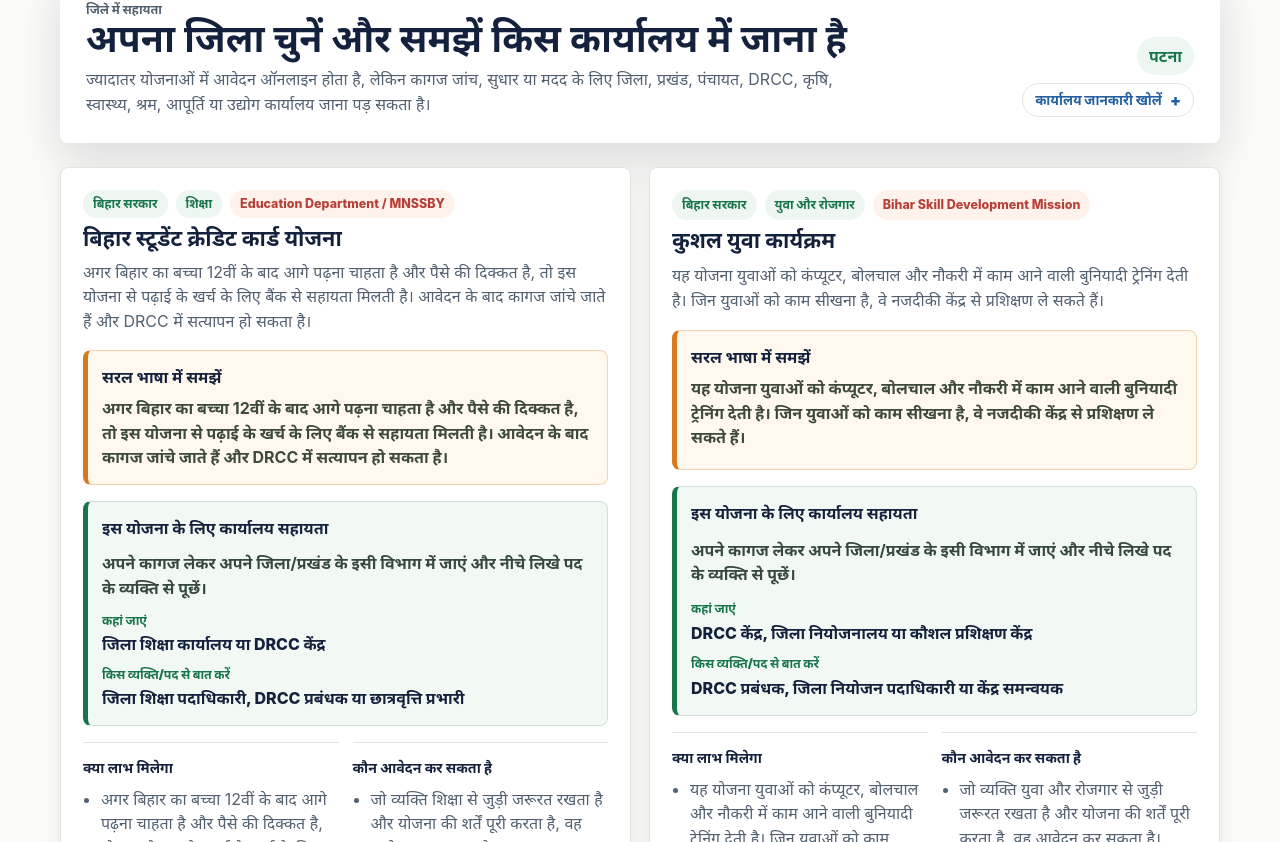
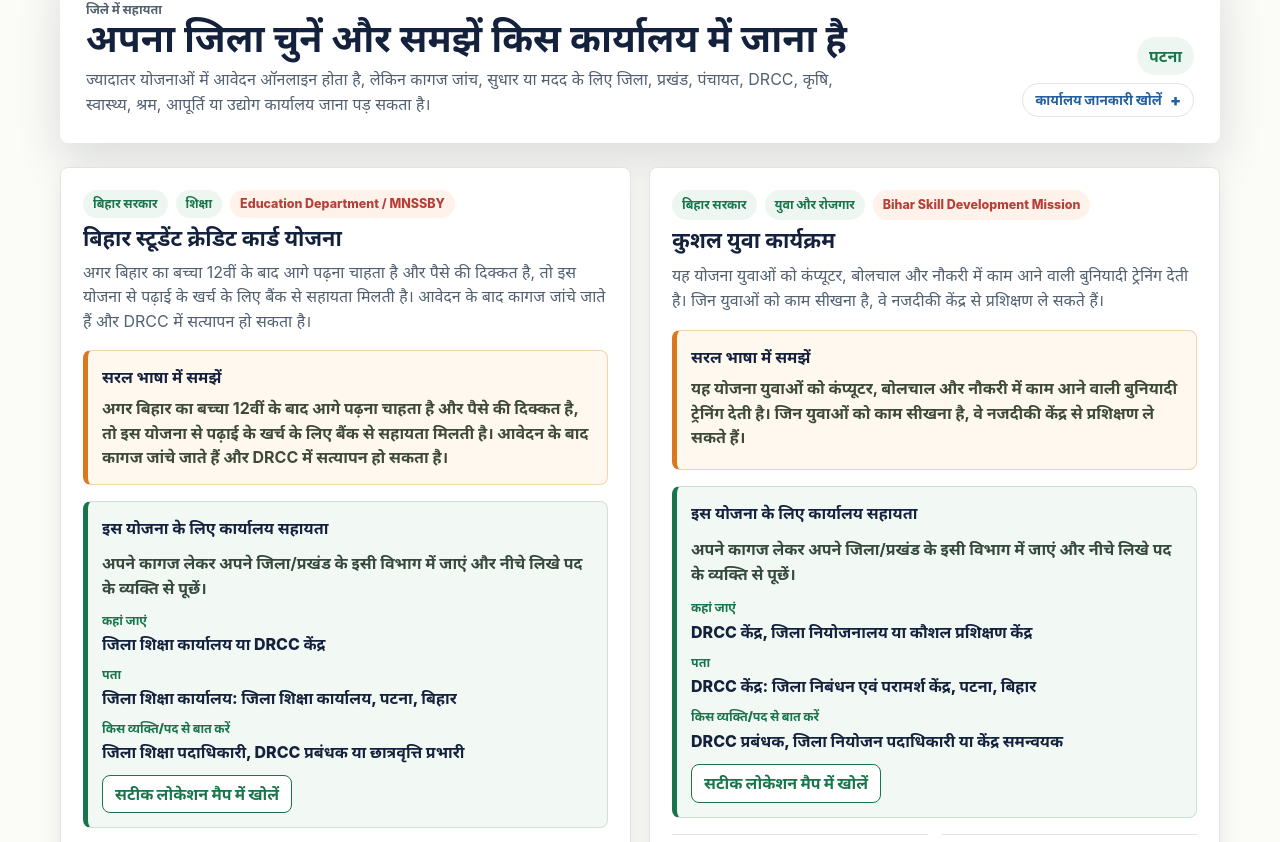
Before and after one commit to ShivankarMehta/biharschemeswebsite, a Next.js app: page / in a window 1280 px wide. Shown: the part 1578-2420 px from the top of the page. Built offline with nearby package versions, Linux system fonts and the light colour scheme.

Commit message:
Show district addresses in scheme cards

```diff
--- a/app/globals.css
+++ b/app/globals.css
@@ -806,6 +806,21 @@ main {
   font-weight: 800;
 }
 
+.office-help__map {
+  display: inline-flex;
+  align-items: center;
+  justify-content: center;
+  width: fit-content;
+  min-height: 38px;
+  padding: 0 12px;
+  border: 1px solid var(--green);
+  border-radius: 8px;
+  color: var(--green);
+  background: #fff;
+  text-decoration: none;
+  font-weight: 900;
+}
+
 .detail-columns {
   display: grid;
   grid-template-columns: repeat(2, minmax(0, 1fr));
--- a/app/page.tsx
+++ b/app/page.tsx
@@ -292,6 +292,19 @@ const officeLocationTemplates = [
     askEn: "BDO, Panchayat Secretary, or housing/pension assistant"
   }
 ];
+
+const officeLocationKeyByCategory: Record<string, string> = {
+  education: "education",
+  youth: "drcc",
+  women: "social-security",
+  farmers: "agriculture",
+  health: "health",
+  housing: "block",
+  pension: "social-security",
+  food: "supply",
+  business: "industry",
+  workers: "labour"
+};
 const easySchemeInfo: Record<string, { nameHi: string; easyHi: string; easyEn: string }> = {
   "bihar-student-credit-card": {
     nameHi: "बिहार स्टूडेंट क्रेडिट कार्ड योजना",
@@ -499,6 +512,21 @@ function getSimplePointsHi() {
 
 function getOfficeGuidance(scheme: Scheme) {
   return officeGuidanceByCategory[scheme.category] ?? officeGuidanceByCategory.workers;
+}
+
+function getOfficeLocationForCategory(categoryId: string) {
+  const officeKey = officeLocationKeyByCategory[categoryId] ?? "collectorate";
+  return officeLocationTemplates.find((office) => office.key === officeKey) ?? officeLocationTemplates[0];
+}
+
+function getDistrictOfficeAddress(
+  office: (typeof officeLocationTemplates)[number],
+  district: (typeof districts)[number],
+  language: Language
+) {
+  return language === "hi"
+    ? `${office.addressHi}, ${district.nameHi}, बिहार`
+    : `${office.addressEn}, ${district.nameEn}, Bihar`;
 }
 
 function getOfficeMapUrl(officeName: string, districtName: string) {
@@ -862,10 +890,7 @@ export default function Home() {
                 {officeLocationTemplates.map((office) => {
                   const officeName = language === "hi" ? office.titleHi : office.titleEn;
                   const searchOfficeName = office.titleEn;
-                  const address =
-                    language === "hi"
-                      ? `${office.addressHi}, ${selectedDistrict.nameHi}, बिहार`
-                      : `${office.addressEn}, ${selectedDistrict.nameEn}, Bihar`;
+                  const address = getDistrictOfficeAddress(office, selectedDistrict, language);
                   return (
                     <article className="office-address-card" key={office.key}>
                       <div>
@@ -909,7 +934,13 @@ export default function Home() {
 
         <section className="scheme-grid" aria-live="polite">
           {visibleSchemes.map((scheme) => (
-            <SchemeCard scheme={scheme} language={language} officeLabels={officeLabels} key={scheme.id} />
+            <SchemeCard
+              scheme={scheme}
+              language={language}
+              officeLabels={officeLabels}
+              selectedDistrict={selectedDistrict}
+              key={scheme.id}
+            />
           ))}
         </section>
 
@@ -999,20 +1030,27 @@ export default function Home() {
 function SchemeCard({
   scheme,
   language,
-  officeLabels
+  officeLabels,
+  selectedDistrict
 }: {
   scheme: Scheme;
   language: Language;
   officeLabels: {
+    addressLabel: string;
+    mapLink: string;
     person: string;
     office: string;
     schemeOfficeTitle: string;
     schemeHint: string;
   };
+  selectedDistrict: (typeof districts)[number];
 }) {
   const text = language === "hi" ? cleanHindiCopy : copy.en;
   const category = categories.find((item) => item.id === scheme.category);
   const officeGuidance = getOfficeGuidance(scheme);
+  const officeLocation = getOfficeLocationForCategory(scheme.category);
+  const officeLocationName = language === "hi" ? officeLocation.titleHi : officeLocation.titleEn;
+  const officeAddress = getDistrictOfficeAddress(officeLocation, selectedDistrict, language);
   const easyInfo = easySchemeInfo[scheme.id];
   const isHindi = language === "hi";
   const displayName = language === "hi" && easyInfo ? easyInfo.nameHi : scheme.name[language];
@@ -1071,10 +1109,17 @@ function SchemeCard({
             <dd>{language === "hi" ? officeGuidance.officeHi : officeGuidance.officeEn}</dd>
           </div>
           <div>
+            <dt>{officeLabels.addressLabel}</dt>
+            <dd>{officeLocationName}: {officeAddress}</dd>
+          </div>
+          <div>
             <dt>{officeLabels.person}</dt>
             <dd>{language === "hi" ? officeGuidance.officerHi : officeGuidance.officerEn}</dd>
           </div>
         </dl>
+        <a className="office-help__map" href={getOfficeMapUrl(officeLocation.titleEn, selectedDistrict.nameEn)} target="_blank" rel="noopener noreferrer">
+          {officeLabels.mapLink}
+        </a>
       </div>
 
       <div className="detail-columns">
```
